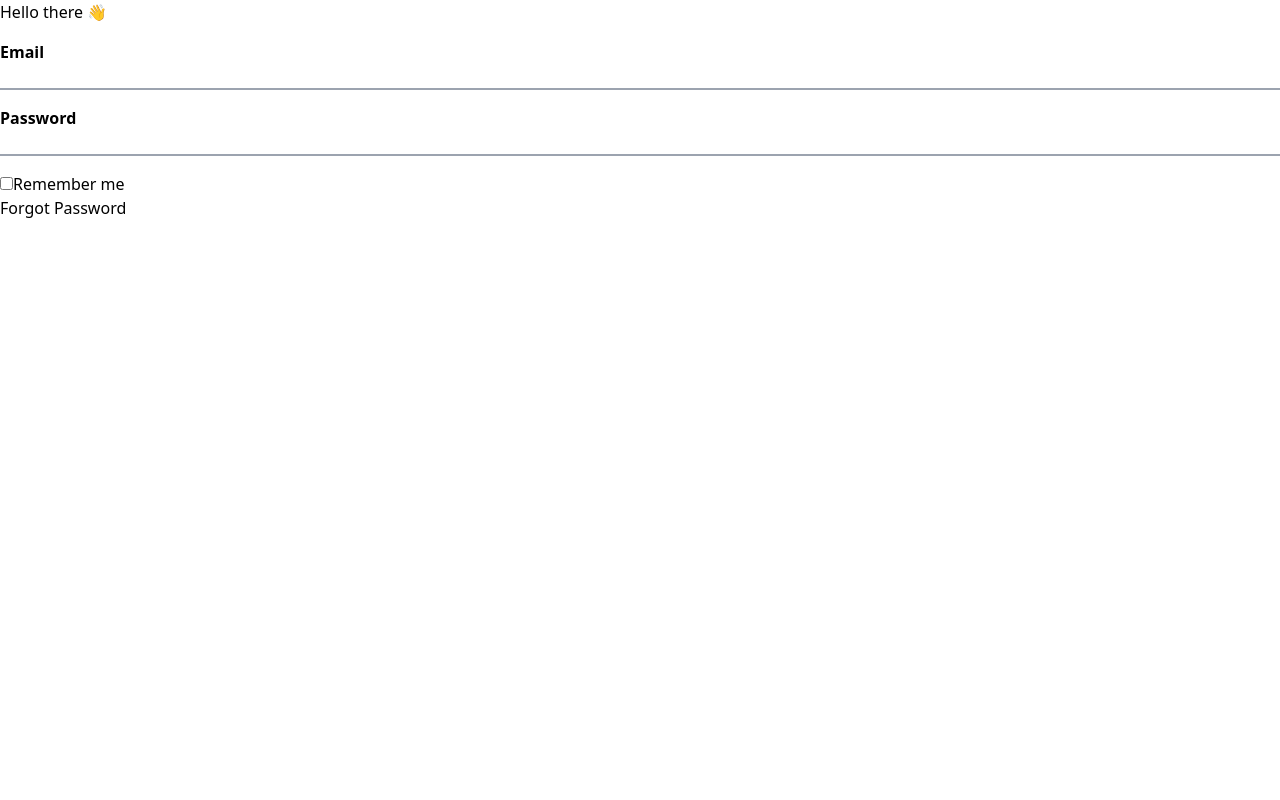
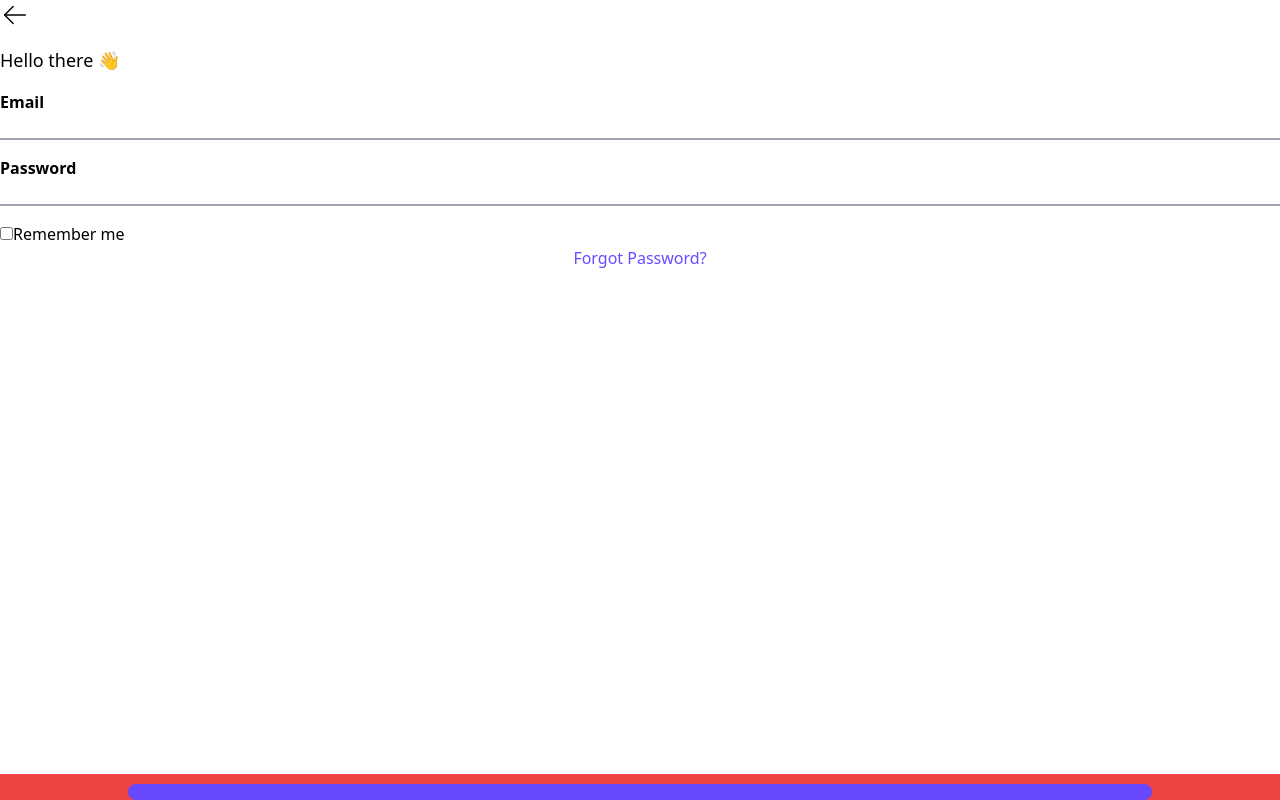
Before and after one commit to smartcollins/quizzico, a React (Create React App) app: page /sign-in in a window 1280 px wide. Built offline with nearby package versions, Linux system fonts and the light colour scheme.

Commit message:
still modifiying Purpose

```diff
--- a/src/components/Purpose.jsx
+++ b/src/components/Purpose.jsx
@@ -1,11 +1,13 @@
 import React from 'react';
 import Inputs from './Inputs';
+import { ArrowLeft } from 'phosphor-react';
 
 
 const Purpose = ({txt,txt2,input,input2,pass,forget,btn_txt})=>{
     return(
         <div>
-            <p>{txt}</p>
+            <ArrowLeft size={30} color="#000000" weight="light" />
+            <p className=' font-medium text-lg my-4'>{txt}</p>
             {
                 pass?
                 <div>
@@ -21,7 +23,7 @@ const Purpose = ({txt,txt2,input,input2,pass,forget,btn_txt})=>{
                         <input id='check' type="checkbox"/>
                         <label htmlFor='check'>Remember me</label>
                     </div>
-                    {forget&&<p>Forgot Password</p>}
+                    {forget&&<p className='text-[#694bff] text-center mx-auto'>Forgot Password?</p>}
                 </div>:
                 <div>
                     <Inputs
@@ -30,7 +32,9 @@ const Purpose = ({txt,txt2,input,input2,pass,forget,btn_txt})=>{
                     />
                 </div>
             }
-            <button>{btn_txt}</button>
+            <div className='w-full bg-red-500 text-center fixed bottom-0'>
+                <button className='bg-[#6949ff] text-white text-center w-4/5 py-2 rounded-full'>{btn_txt}</button>
+            </div>
         </div>
     )
 }
```
